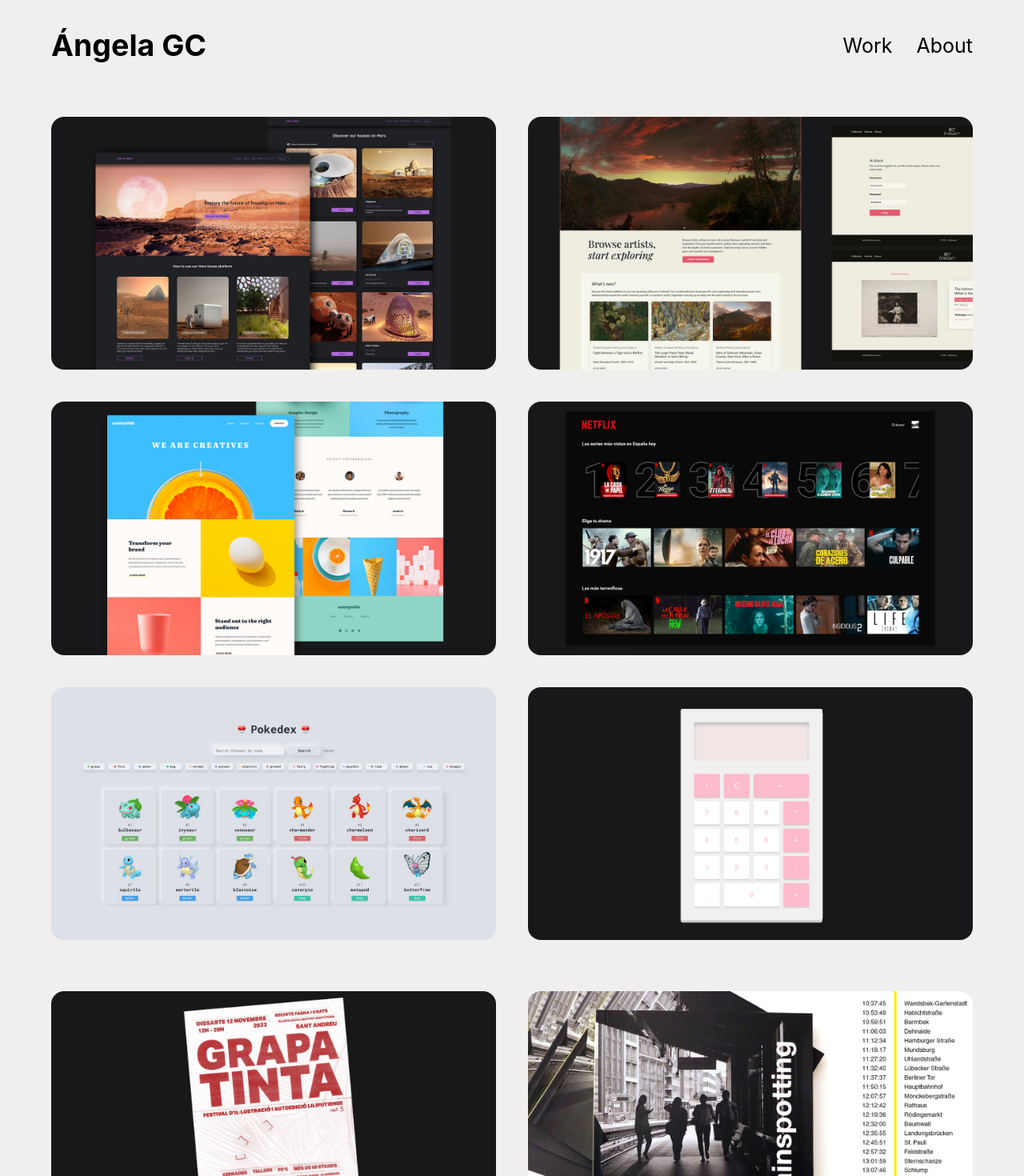
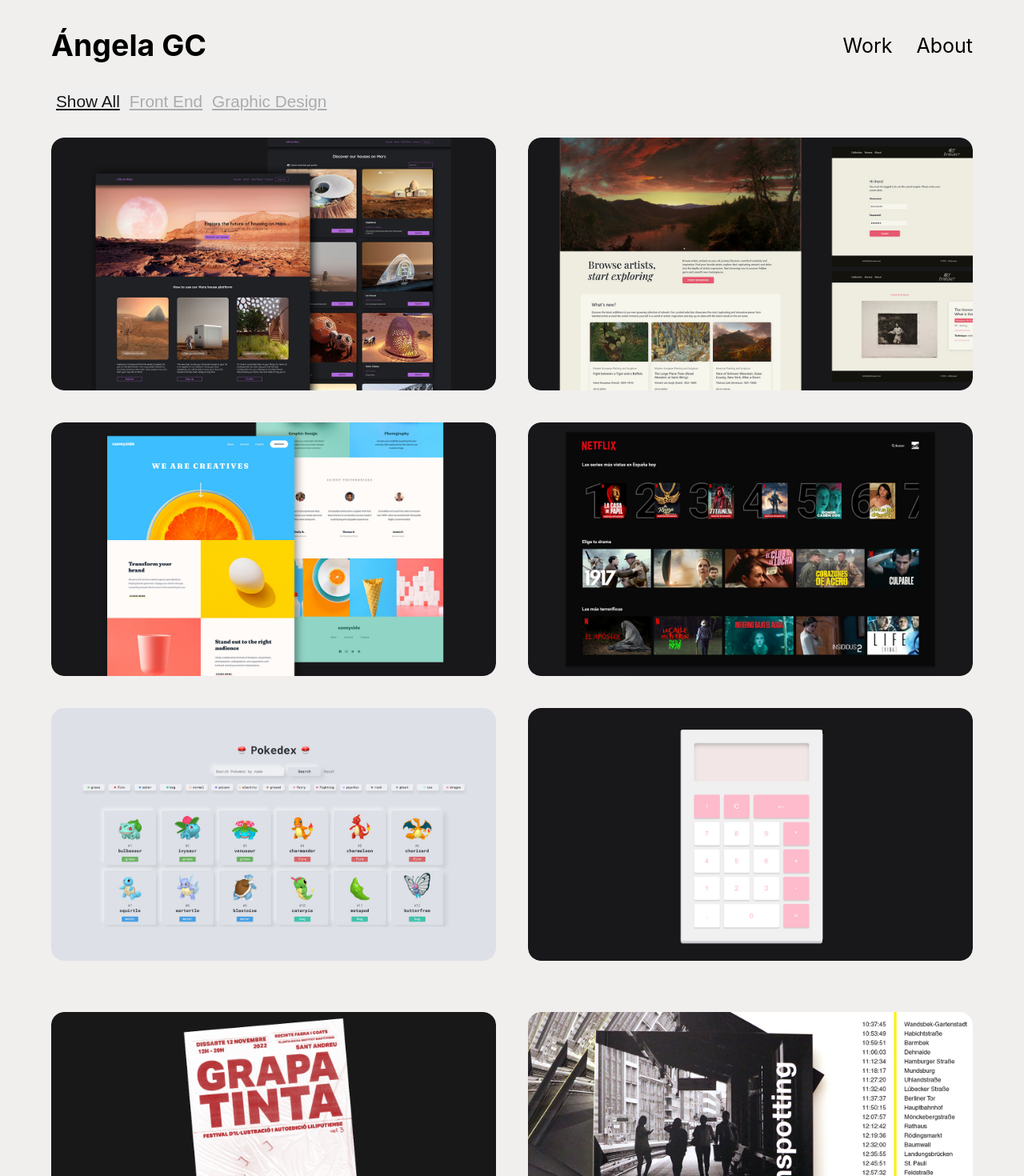
Before and after one commit to angarcaz/portfolio2023, a React (Create React App) app: page /work in a window 1280 px wide. Shown: the top 1470 px of the page at 80% size. Built offline with nearby package versions, Linux system fonts and the light colour scheme.

Commit message:
hovers + fonts 1

```diff
--- a/src/components/FrontEndProjects.js
+++ b/src/components/FrontEndProjects.js
@@ -1,20 +1,62 @@
-import React from 'react'
+import React, { useState } from 'react';
 import { Projects } from '../assets/ProjectsInfo';
 
+//icons
+import { FaHtml5 } from 'react-icons/fa'
+import { FaCss3Alt } from 'react-icons/fa'
+import { DiSass } from 'react-icons/di'
+import { SiJavascript } from 'react-icons/si'
+import { SiTypescript } from 'react-icons/si'
+import { FaAngular } from 'react-icons/fa'
+import { FaReact } from 'react-icons/fa'
+
 const FrontEndProjects = () => {
+  const [hoveredIndex, setHoveredIndex] = useState(null);
+
   return (
     <section className='workPageSection'>
-    {Projects.lastprojects.map((work) => {
-                return (
-                    <article key={JSON.stringify(work)}>
-                        <a href={work.main_link} target='_blank' rel="noreferrer">
-                          <img src={work.image} alt={work.image} className='projectImage'/>
-                        </a>
-                    </article>
-                )
-            })}
+      {Projects.lastprojects.map((work, index) => {
+        const isHovered = hoveredIndex === index;
+        return (
+          <article
+            key={JSON.stringify(work)}
+            className={`project-article ${isHovered ? 'hovered' : ''}`}
+            onMouseEnter={() => setHoveredIndex(index)}
+            onMouseLeave={() => setHoveredIndex(null)}
+          >
+            <a href={work.main_link} target='_blank' rel="noreferrer">
+              <img src={work.image} alt={work.image} className='projectImage' />
+            </a>
+              <div className={`hover-article ${isHovered ? 'slide-in-bottom' : 'slide-out-bottom'}`}>
+                <h3 className='h2BigSize'>{work.title}</h3>
+                <div className='line'></div>
+                <h4 className='mediumSize'>{work.subtitle}</h4>
+                <p>{work.description}</p>
+                <ul>
+                  {work.technologies.map((techno) => {
+                      return (
+                        <li key={techno}>
+                            {techno === "html" ? <FaHtml5 /> :
+                            techno === "css" ? <FaCss3Alt /> :
+                            techno === "sass" ? <DiSass/> :
+                            techno === "angular" ? <FaAngular /> :
+                            techno === "react" ? <FaReact /> :
+                            techno === "javascript" ? <SiJavascript /> :
+                            techno === "typescript" ? <SiTypescript /> :
+                            null
+                            }
+                        </li>
+                        )
+                    })}
+                </ul>
+                <a href={work.demo} target="_blank" rel="noreferrer" className='mediumSize underlineLink'>See more</a>
+              </div>
+
+          </article>
+        );
+      })}
     </section>
-  )
-}
+  );
+};
 
-export default FrontEndProjects
+export default FrontEndProjects;
--- a/src/components/GDProjects.js
+++ b/src/components/GDProjects.js
@@ -1,21 +1,37 @@
-import React from 'react'
+import React, { useState } from 'react';
 import { Projects } from '../assets/ProjectsInfo';
 import { Link } from 'react-router-dom';
 
 const GDProjects = () => {
+  const [hoveredIndex, setHoveredIndex] = useState(null);
+
   return (
     <section className='workPageSection'>
-    {Projects.gdprojects.map((work) => {
-                return (
-                    <article key={JSON.stringify(work)}>
-                    <Link to={work.route}>
-                        <img src={work.image} alt={work.image} className='projectImage'/>
-                    </Link>
-                    </article>
-                )
-            })}
+      {Projects.gdprojects.map((work, index) => {
+        const isHovered = hoveredIndex === index;
+
+        return (
+          <article
+            key={JSON.stringify(work)}
+            className={`project-article ${isHovered ? 'hovered' : ''}`}
+            onMouseEnter={() => setHoveredIndex(index)}
+            onMouseLeave={() => setHoveredIndex(null)}
+          >
+            <img src={work.image} alt={work.image} className='projectImage' />
+
+            <div className={`hover-article ${isHovered ? 'slide-in-bottom' : 'slide-out-bottom'}`}>
+              <h3 className='h2BigSize'>{work.title}</h3>
+              <div className='line'></div>
+              <h4 className='mediumSize'>{work.subtitle}</h4>
+              <p>{work.description}</p>
+              <Link className='mediumSize underlineLink' to={work.route}>See more</Link>
+            </div>
+
+          </article>
+        );
+      })}
     </section>
   )
 }
 
-export default GDProjects
+export default GDProjects;
--- a/src/pages/WorkPage.js
+++ b/src/pages/WorkPage.js
@@ -1,13 +1,34 @@
-import React from 'react'
+import React, { useState } from 'react'
 import FrontEndProjects from '../components/FrontEndProjects'
 import GDProjects from '../components/GDProjects'
 
 const WorkPage = () => {
+
+  const [showComponents, setShowComponents] = useState("allprojects");
+
   return (
-    <div>
-    <FrontEndProjects></FrontEndProjects>
-    <GDProjects></GDProjects>
+    <>
+    <div className='buttonContainer'>
+      <button
+        className={`mediumSize underlineLink activeButton ${showComponents === "allprojects" ? "active" : "inactiveButton"}`}
+        onClick={() => setShowComponents("allprojects")}>Show All
+      </button>
+      <button
+        className={`mediumSize underlineLink activeButton ${showComponents === "frontendprojects" ? "active" : "inactiveButton"}`}
+        onClick={() => setShowComponents("frontendprojects")}>Front End
+      </button>
+    <button
+      className={`mediumSize underlineLink activeButton ${showComponents === "gdprojects" ? "active" : "inactiveButton"}`}
+      onClick={() => setShowComponents("gdprojects")}>Graphic Design
+    </button>
     </div>
+    {
+    showComponents === "frontendprojects" ?
+    (<FrontEndProjects></FrontEndProjects>) :
+    showComponents === "gdprojects" ?
+    (<GDProjects></GDProjects>) :
+    (<><FrontEndProjects></FrontEndProjects><GDProjects></GDProjects></>)}
+    </>
   )
 }
 
--- a/src/styles/App.css
+++ b/src/styles/App.css
@@ -1,4 +1,6 @@
 @import url(./resets.css);
+@import url(./animations.css);
+@import url(./fonts.css);
 
 html {
   scroll-behavior: smooth;
@@ -7,7 +9,6 @@ html {
 body {
   overflow-x: hidden;
   background-color: #f0efee;
-  font-family: 'Inter', sans-serif;
 }
 
 /* Nav styles */
@@ -31,32 +32,11 @@ nav ul {
   padding: 6rem 4rem 0 4rem;
 }
 
-.heroSection h1, .heroSection h2 {
-  font-size: 111px;
-  line-height: 7rem;
-}
-
-.heroSection p {
-  font-size: 27px;
-  font-weight: bold;
-}
 
 /*Selected Work*/
 
 .selectedWorksSection {
   padding: 0 4rem 4rem ;
-}
-
-.h2BigSize {
-  font-size: 2em;
-}
-
-.mediumSize {
-  font-size: 1.3em;
-}
-
-.commonParagraph {
-  line-height: 2em;
 }
 
 .navigationBox {
@@ -76,11 +56,13 @@ nav ul {
 .projectArticle {
   scroll-snap-align: center;
   min-width: 55%;
+  box-sizing: border-box;
 }
 
-.projectArticle ul {
+.projectArticle ul, .hover-article ul {
   display: flex;
   gap: 20px;
+  margin: 0;
 }
 
 .projectImage {
@@ -98,20 +80,12 @@ nav ul {
   color: #f0efee;
 }
 
-/* .TwoColSection img {
-  max-width: 50%;
-} */
-
 .col-2 {
   padding: 0 4rem;
   display: flex;
   flex-direction: column;
   justify-content: space-between;
 }
-
-/* .AboutImage {
-  mix-blend-mode:;
-} */
 
 /*Education Section*/
 .educationSection {
@@ -129,7 +103,6 @@ nav ul {
 }
 
 .educationContainer article {
-  /* border-bottom: 1px solid black; */
   flex: 0 0 calc(50% - 30px);
   box-sizing: border-box;
 }
@@ -152,6 +125,27 @@ nav ul {
 .workPageSection article {
   flex: 0 0 calc(50%-30px);
   box-sizing: border-box;
+}
+
+.activeButton {
+  color: #181819;
+}
+
+.inactiveButton {
+  color: #ACACAB;
+}
+
+.buttonContainer {
+  display: flex;
+  flex-direction: row;
+  align-items: center;
+  padding: 0 4rem;
+}
+
+.buttonContainer button {
+  background-color: none;
+  border: none;
+  cursor: pointer;
 }
 
 /*Page Project*/
@@ -236,10 +230,6 @@ footer ul {
   gap: 30px;
 }
 
-footer ul a, .underlineLink {
-  text-decoration: underline;
-}
-
 /* Swiper buttons */
 .custom-swiper-button-next , .custom-swiper-button-prev,
 .custom-swiperB-button-next, .custom-swiperB-button-prev {
@@ -248,6 +238,35 @@ footer ul a, .underlineLink {
   cursor: pointer;
 }
 
-.iconB, .iconA {
-  font-size: 30px;
+
+/*hover */
+
+.project-article {
+  position: relative;
+  border-radius: 1rem;
+  box-sizing: border-box;
+  overflow: hidden;
 }
+
+.hover-article {
+  background-color: #181819;
+  border-radius: 1rem;
+  height: auto;
+  position: absolute;
+  top: 0;
+  left: 0;
+  right: 0;
+  bottom: 0;
+  color: #f0efee;
+  display: flex;
+  flex-direction: column;
+  justify-content: center;
+  gap: 10px;
+  padding: 1rem 3rem;
+}
+
+.line {
+  width: 100%;
+  height: 3px;
+  background-color: #f0efee;
+}
--- /dev/null
+++ b/src/styles/animations.css
@@ -0,0 +1,63 @@
+/*ANIMACION ENTRADA HOVER*/
+
+.slide-in-bottom {
+	-webkit-animation: slide-in-bottom 0.5s cubic-bezier(0.250, 0.460, 0.450, 0.940) both;
+	        animation: slide-in-bottom 0.5s cubic-bezier(0.250, 0.460, 0.450, 0.940) both;
+}
+
+ @-webkit-keyframes slide-in-bottom {
+  0% {
+    -webkit-transform: translateY(1000px);
+            transform: translateY(1000px);
+    opacity: 0;
+  }
+  100% {
+    -webkit-transform: translateY(0);
+            transform: translateY(0);
+    opacity: 1;
+  }
+}
+@keyframes slide-in-bottom {
+  0% {
+    -webkit-transform: translateY(1000px);
+            transform: translateY(1000px);
+    opacity: 0;
+  }
+  100% {
+    -webkit-transform: translateY(0);
+            transform: translateY(0);
+    opacity: 1;
+  }
+}
+
+/*ANIMACION SALIDA HOVER*/
+
+.slide-out-bottom {
+	-webkit-animation: slide-out-bottom 0.5s cubic-bezier(0.550, 0.085, 0.680, 0.530) both;
+	        animation: slide-out-bottom 0.5s cubic-bezier(0.550, 0.085, 0.680, 0.530) both;
+}
+
+ @-webkit-keyframes slide-out-bottom {
+  0% {
+    -webkit-transform: translateY(0);
+            transform: translateY(0);
+    opacity: 1;
+  }
+  100% {
+    -webkit-transform: translateY(1000px);
+            transform: translateY(1000px);
+    opacity: 0;
+  }
+}
+@keyframes slide-out-bottom {
+  0% {
+    -webkit-transform: translateY(0);
+            transform: translateY(0);
+    opacity: 1;
+  }
+  100% {
+    -webkit-transform: translateY(1000px);
+            transform: translateY(1000px);
+    opacity: 0;
+  }
+}
--- /dev/null
+++ b/src/styles/fonts.css
@@ -0,0 +1,30 @@
+body {
+    font-family: 'Inter', sans-serif;
+}
+
+.heroSection h1, .heroSection h2 {
+    font-size: 111px;
+    line-height: 7rem;
+  }
+
+.h2BigSize {
+    font-size: 2em;
+    margin: 0;
+  }
+
+.mediumSize {
+    font-size: 1.3em;
+    margin: 0;
+  }
+
+.commonParagraph {
+    line-height: 2em;
+  }
+
+.iconB, .iconA {
+    font-size: 30px;
+  }
+
+footer ul a, .underlineLink {
+    text-decoration: underline;
+  }
```
